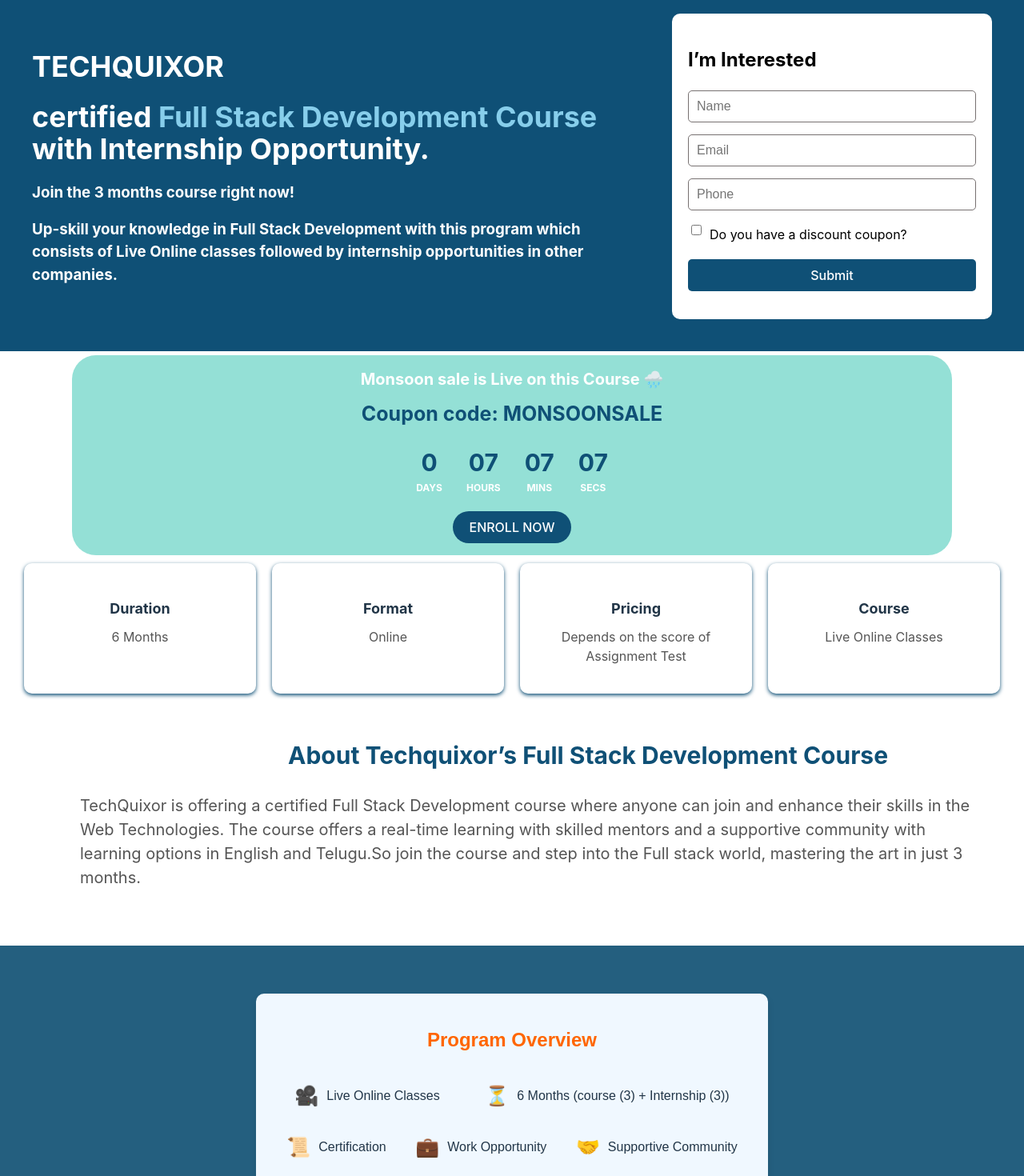
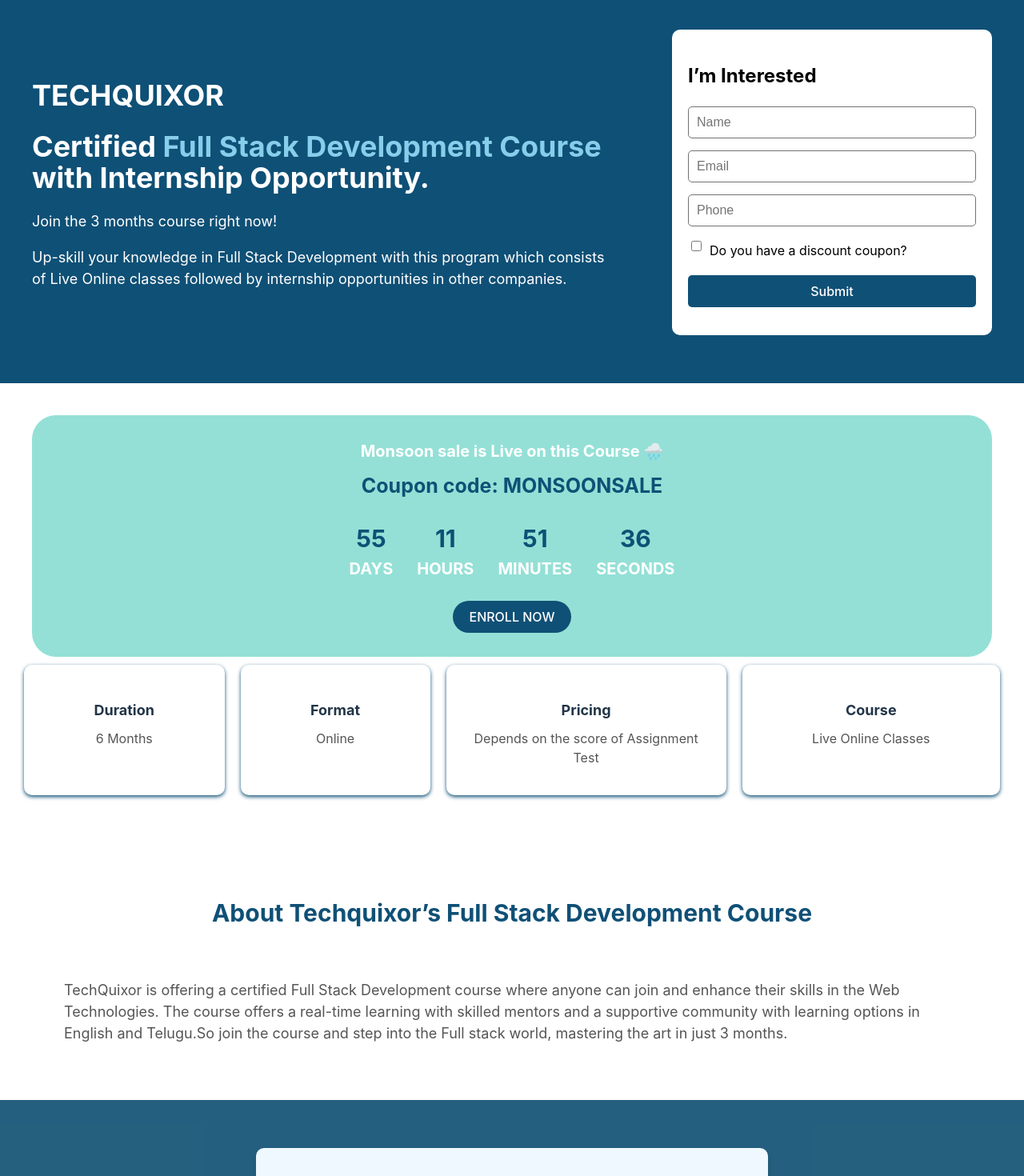
Before and after one commit to vennela2040/Courses-Landingpage, a React (Vite) app in the folder vite-project/: page / in a window 1280 px wide. Shown: the part 120-1590 px from the top of the page at 80% size. Built offline with nearby package versions, Linux system fonts and the light colour scheme.

Commit message:
added responsieveness

```diff
--- a/vite-project/Components/Home.css
+++ b/vite-project/Components/Home.css
@@ -1,21 +1,22 @@
-
+/* Hero Section */
 .hero-section {
   display: flex;
-  justify-content: space-between;
+  flex-direction: column;
   align-items: center;
-  padding: 40px;
+  padding: 40px 20px;
   background-color: #0F5076;
   color: #fff;
 }
 
 .hero-text {
-  width: 60%;
-  font: Inter;
+  width: 100%;
+  text-align: center;
+  margin-bottom: 30px;
 }
 
 .hero-text h1 {
-  font-size: 36px;
-  margin-bottom: 20px;
+  font-size: 28px;
+  margin-bottom: 15px;
 }
 
 .hero-text h1 span {
@@ -23,11 +24,13 @@
 }
 
 .hero-text h3 {
-  font-weight: 0px;
+  font-weight: normal;
+  font-size: 16px;
 }
 
 .hero-form {
-  width: 30%;
+  width: 100%;
+  max-width: 400px;
   background-color: #fff;
   padding: 20px;
   border-radius: 10px;
@@ -73,86 +76,27 @@
   margin-right: 10px;
 }
 
-.course-info-section {
-  margin-top: 40px;
-  padding: 20px;
-  background-color: rgb(255, 255, 255);
-  border-radius: 10px;
-}
-
-.course-info {
-  display: flex;
-  justify-content: space-between;
-  flex-wrap: wrap;
-}
-
-.info-item {
-  flex: 1 1 10%;
-  background-color: #fff;
-  padding: 25px;
-  margin: -50px 10px;
-  border-radius: 10px;
-  box-shadow: 0 2px 5px #0F5076;
-  text-align: center;
-}
-
-.info-item h3 {
-  font-size: 18px;
-  margin-bottom: 10px;
-}
-
-.info-item p {
-  font-size: 16px;
-  color: #555;
-}
-
-.about-section {
-  margin-top: 40px;
-  padding: 20px;
-  background-color: #fff;
-  border-radius: 10px;
-  margin-left: 40px;
-}
-
-.about-section h2 {
-  font-size: 30px;
-  margin-bottom: 20px;
-  justify-content: center;
-  align-items: center;
-  margin-left: 200px;
-  color: #0F5076;
-  margin-left:300px;
-}
-
-.about-section p {
-  margin-top: -35px;
-  font-size: 20px;
-  color: #555;
-  padding: 40px;
-}
-
+/* Timer */
 .monsoon-sale {
   background-color: hsl(172, 55%, 73%);
-  padding: 5px;
+  padding: 20px;
   text-align: center;
-  margin: 5px 90px;
+  margin: 40px 20px;
   border-radius: 30px;
-
-
 }
 
 .monsoon-sale p {
   margin: 10px 0;
-  font-weight:bold;
-  font-size: 20px;
+  font-weight: bold;
+  font-size: 18px;
   color: #fff;
 }
 
-.monsoon-sale h3{
+.monsoon-sale h3 {
   margin: 10px 0;
-  font-weight:bold;
-  font-size: 25px;
-  color:  #0F5076;
+  font-weight: bold;
+  font-size: 22px;
+  color: #0F5076;
 }
 
 .monsoon-sale button {
@@ -170,20 +114,20 @@
   display: flex;
   justify-content: center;
   margin-top: 10px;
+  flex-wrap: wrap;
 }
 
 .time-box {
-  background-color:transparent;
-  /* border: 1px solid #ccc; */
+  background-color: transparent;
   padding: 10px;
-  margin: 0 5px;
+  margin: 5px;
   text-align: center;
   border-radius: 5px;
 }
 
 .time-box span {
   display: block;
-  font-size: 30px;
+  font-size: 24px;
   font-weight: bold;
   color: #0F5076;
 }
@@ -192,3 +136,119 @@
   margin: 0;
   font-size: 12px;
 }
+
+/* Cards */
+.course-info-section {
+  margin-top: 40px;
+  padding: 20px;
+  background-color: rgb(255, 255, 255);
+  border-radius: 10px;
+}
+
+.course-info {
+  display: flex;
+  flex-wrap: wrap;
+  justify-content: center;
+}
+
+.info-item {
+  flex: 1 1 auto;
+  max-width: 200px;
+  background-color: #fff;
+  padding: 25px;
+  margin: -50px 10px 20px;
+  border-radius: 10px;
+  box-shadow: 0 2px 5px #0F5076;
+  text-align: center;
+}
+
+.info-item h3 {
+  font-size: 18px;
+  margin-bottom: 10px;
+}
+
+.info-item p {
+  font-size: 16px;
+  color: #555;
+}
+
+/* About Section */
+.about-section {
+  margin-top: 40px;
+  padding: 20px;
+  background-color: #fff;
+  border-radius: 10px;
+  margin-left: 20px;
+  margin-right: 20px;
+}
+
+.about-section h2 {
+  font-size: 24px;
+  margin-bottom: 20px;
+  text-align: center;
+  color: #0F5076;
+}
+
+.about-section p {
+  font-size: 16px;
+  color: #555;
+  padding: 20px;
+}
+
+/* Responsive Styles */
+@media (min-width: 768px) {
+  .hero-section {
+    flex-direction: row;
+    justify-content: space-between;
+    padding: 60px 40px;
+  }
+
+  .hero-text {
+    width: 60%;
+    text-align: left;
+    margin-bottom: 0;
+  }
+
+  .hero-text h1 {
+    font-size: 36px;
+    margin-bottom: 20px;
+  }
+
+  .hero-text h3 {
+    font-size: 18px;
+  }
+
+  .hero-form {
+    width: 30%;
+    max-width: none;
+  }
+
+  .about-section h2 {
+    font-size: 30px;
+  }
+
+  .about-section p {
+    font-size: 18px;
+    padding: 40px;
+  }
+
+  .monsoon-sale {
+    margin: 40px 40px;
+  }
+
+  .monsoon-sale p {
+    font-size: 20px;
+  }
+
+  .monsoon-sale h3 {
+    font-size: 25px;
+  }
+
+  .time-box span {
+    font-size: 30px;
+  }
+
+  .info-item {
+    max-width: 300px;
+  }
+}
--- a/vite-project/Components/Home.jsx
+++ b/vite-project/Components/Home.jsx
@@ -1,15 +1,60 @@
-import React from 'react';
+import React, { useState, useEffect } from 'react';
 import './Home.css';
 
 const Home = () => {
+  const calculateTimeLeft = () => {
+    const difference = +new Date(`September 1, ${new Date().getFullYear()}`) - +new Date();
+    let timeLeft = {};
+
+    if (difference > 0) {
+      timeLeft = {
+        days: Math.floor(difference / (1000 * 60 * 60 * 24)),
+        hours: Math.floor((difference / (1000 * 60 * 60)) % 24),
+        minutes: Math.floor((difference / 1000 / 60) % 60),
+        seconds: Math.floor((difference / 1000) % 60),
+      };
+    }
+
+    return timeLeft;
+  };
+
+  const [timeLeft, setTimeLeft] = useState(calculateTimeLeft());
+
+  useEffect(() => {
+    const timer = setTimeout(() => {
+      setTimeLeft(calculateTimeLeft());
+    }, 1000);
+
+    return () => clearTimeout(timer);
+  }, [timeLeft]);
+
+  const timerComponents = [];
+
+  Object.keys(timeLeft).forEach((interval) => {
+    if (!timeLeft[interval]) {
+      return;
+    }
+
+    timerComponents.push(
+      <div key={interval} className="time-box">
+        <span>{timeLeft[interval]}</span>
+        <p>{interval.toUpperCase()}</p>
+      </div>
+    );
+  });
+
   return (
     <div className="home">
       <div className="hero-section">
         <div className="hero-text">
           <h1>TECHQUIXOR</h1>
-          <h1>certified <span>Full Stack Development Course</span> with Internship Opportunity.</h1>
+          <h1>
+            Certified <span>Full Stack Development Course</span> with Internship Opportunity.
+          </h1>
           <h3>Join the 3 months course right now!</h3>
-          <h3>Up-skill your knowledge in Full Stack Development with this program which consists of Live Online classes followed by internship opportunities in other companies.</h3>
+          <h3>
+            Up-skill your knowledge in Full Stack Development with this program which consists of Live Online classes followed by internship opportunities in other companies.
+          </h3>
         </div>
         <div className="hero-form">
           <h2>I’m Interested</h2>
@@ -29,24 +74,8 @@
       <div className="monsoon-sale">
         <p>Monsoon sale is Live on this Course 🌧️</p>
         <h3>Coupon code: MONSOONSALE</h3>
-        {/* <button>ENROLL NOW</button> */}
         <div className="timer">
-          <div className="time-box">
-            <span>0</span>
-            <p>DAYS</p>
-          </div>
-          <div className="time-box">
-            <span>07</span>
-            <p>HOURS</p>
-          </div>
-          <div className="time-box">
-            <span>07</span>
-            <p>MINS</p>
-          </div>
-          <div className="time-box">
-            <span>07</span>
-            <p>SECS</p>
-          </div>
+          {timerComponents.length ? timerComponents : <span>Time's up!</span>}
         </div>
         <button>ENROLL NOW</button>
       </div>
@@ -74,7 +103,9 @@
 
       <div className="about-section">
         <h2>About Techquixor’s Full Stack Development Course</h2>
-        <p>TechQuixor is offering a certified Full Stack Development course where anyone can join and enhance their skills in the Web Technologies. The course offers a real-time learning with skilled mentors and a supportive community with learning options in English and Telugu.So join the course and step into the Full stack world, mastering the art in just 3 months.</p>
+        <p>
+          TechQuixor is offering a certified Full Stack Development course where anyone can join and enhance their skills in the Web Technologies. The course offers a real-time learning with skilled mentors and a supportive community with learning options in English and Telugu.So join the course and step into the Full stack world, mastering the art in just 3 months.
+        </p>
       </div>
     </div>
   );
--- a/vite-project/Components/NavBar.css
+++ b/vite-project/Components/NavBar.css
@@ -4,16 +4,16 @@
   display: flex;
   justify-content: space-between;
   align-items: center;
-  padding: 20px 40px; /* Increased padding for more breadth */
-  background-color: #fff; /* Orange color */
+  padding: 20px 40px;
+  background-color: #fff;
   border-bottom: 1px solid #ccc;
-  width: 100%; /* Ensures the navbar fills the entire width */
-  box-sizing: border-box; /* Ensures padding is included in the total width */
+  width: 100%;
+  box-sizing: border-box;
   z-index: 1000;
 }
 
 .navbar-logo img {
-  height: 50px; /* Increased logo size for visibility */
+  height: 50px;
 }
 
 .navbar-content {
@@ -29,13 +29,13 @@
 }
 
 .navbar-item {
-  margin: 0 20px; /* Increased spacing between items */
+  margin: 0 20px;
 }
 
 .navbar-item a {
   text-decoration: none;
-  color:black; /* Blue color */
-  font-size: 18px; /* Increased font size */
+  color: black;
+  font-size: 18px;
   font-weight: bold;
   padding: 0 10px;
 }
@@ -43,10 +43,46 @@
 .navbar-item a:hover {
   background-color: #FF6E00;
   border-radius: 10px;
-  padding:10px;
-  color:black;
+  padding: 10px;
+  color: black;
 }
 
 .navbar-contact img {
-  height: 50px; /* Increased icon size for visibility */
+  height: 50px;
 }
+
+/* Responsive Styles */
+@media (max-width: 768px) {
+  .navbar {
+    flex-direction: column;
+    align-items: flex-start;
+    padding: 20px;
+  }
+
+  .navbar-logo {
+    margin-bottom: 20px;
+  }
+
+  .navbar-links {
+    flex-direction: column;
+    align-items: flex-start;
+  }
+
+  .navbar-item {
+    margin: 10px 0;
+  }
+}
+
+@media (max-width: 480px) {
+  .navbar-logo img {
+    height: 40px;
+  }
+
+  .navbar-item a {
+    font-size: 16px;
+  }
+
+  .navbar-contact img {
+    height: 40px;
+  }
+}
--- a/vite-project/Components/ProgramOverview.css
+++ b/vite-project/Components/ProgramOverview.css
@@ -1,6 +1,6 @@
-.program-overview-container{
-    padding: 60px 0;
-    background-color:#0b4d70e4;
+.program-overview-container {
+  padding: 40px 20px;
+  background-color: #0b4d70e4;
 }
 
 .program-overview {
@@ -16,6 +16,8 @@
 .program-overview h2 {
   color: #ff6600;
   text-align: center;
+  font-size: 24px;
+  margin-bottom: 20px;
 }
 
 .program-details {
@@ -30,6 +32,7 @@
   align-items: center;
   margin: 10px;
   transition: transform 0.3s ease;
+  flex-basis: 50%;
 }
 
 .detail:hover {
@@ -47,10 +50,38 @@
 .work-opportunity::before { content: '💼'; }
 .community::before { content: '🤝'; }
 
-  @media (max-width: 600px) {
-    .program-details {
-      flex-direction: column;
-      align-items: center;
+@media (max-width: 768px) {
+  .program-overview-container {
+    padding: 40px 10px;
   }
 
+  .program-overview {
+    max-width: 100%;
   }
+
+  .program-overview h2 {
+    font-size: 20px;
+  }
+
+  .detail {
+    flex-basis: 100%;
+  }
+}
+
+@media (min-width: 768px) {
+  .program-overview-container {
+    padding: 60px 0;
+  }
+
+  .program-overview {
+    max-width: 600px;
+  }
+
+  .program-overview h2 {
+    font-size: 24px;
+  }
+
+  .detail {
+    flex-basis: 50%;
+  }
+}
```
Lines whose indentation alone changed are shown as unchanged.
